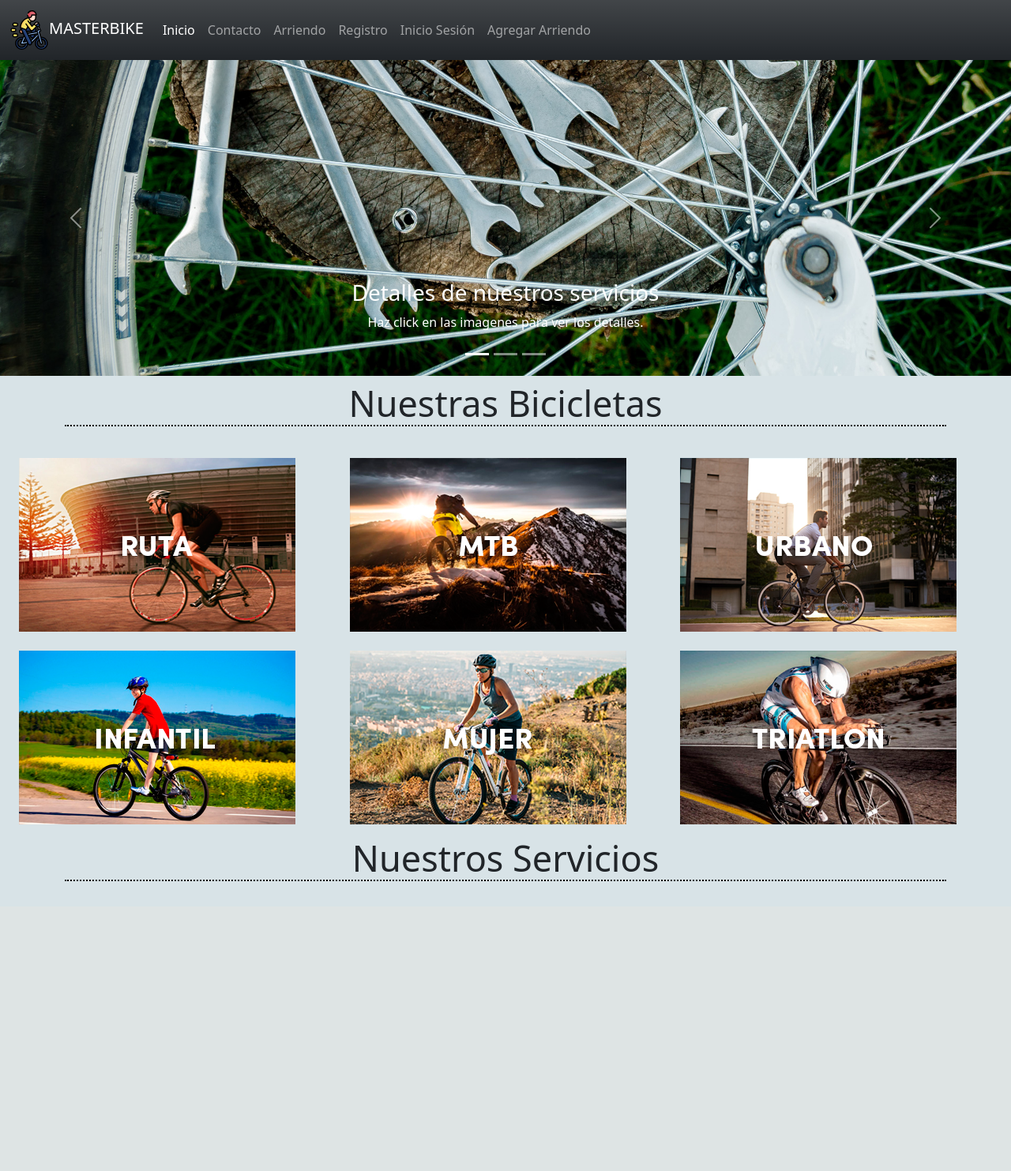
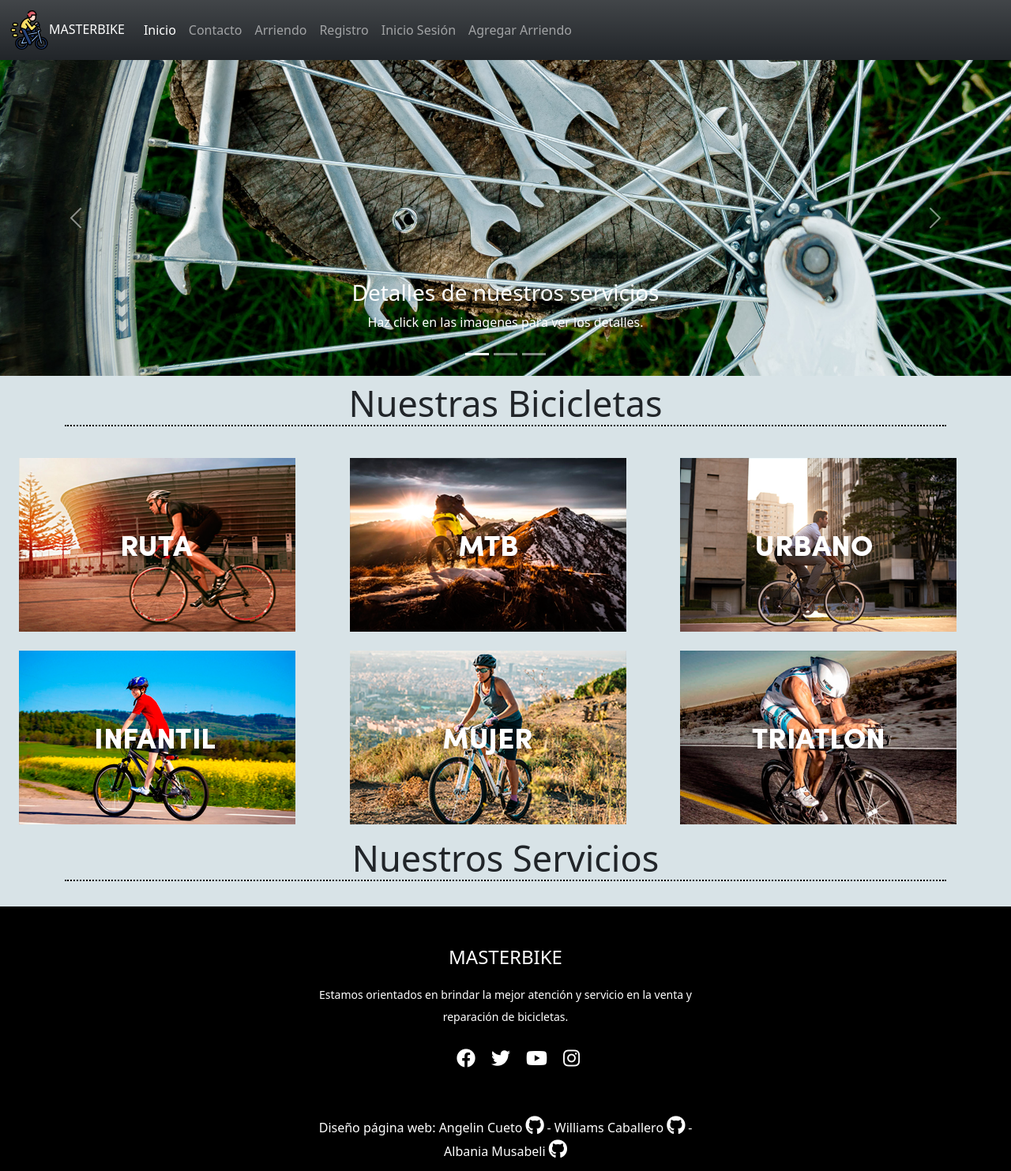
Before and after one commit to willknight27/django_masterbike, a Django app: page / in a window 1280 px wide. Shown: the whole page at 79% size. Before the commit the page ends 1116 px from the top, so only its background shows below. Run offline with Django 3.2, Linux system fonts and the light colour scheme.

Commit message:
Agregar footer a pagina principal

```diff
--- a/core/static/core/css/style.css
+++ b/core/static/core/css/style.css
@@ -21,6 +21,98 @@ nav .link .icono-bike{
 }
 
 
+footer{
+    margin: 0;
+    padding: 0;
+    background-color: black;
+    padding-top: 40px;
+    color: white;
+
+}
+
+.contenido_footer{
+    display: flex;
+    align-items: center;
+    justify-content: center;
+    flex-direction: column;
+    text-align: center;
+}
+.contenido_footer h3{
+    font-size: 1.5rem;
+    font-weight: 400;
+    text-transform: capitalize;
+    line-height: 3rem;
+    margin-bottom: 0;
+
+}
+
+.contenido_footer p{
+    max-width: 500px;
+    margin: 10px auto;
+    line-height: 28px;
+    font-size: 14px;
+}
+
+.redes_sociales {
+    list-style: none;
+    display: flex;
+    align-items: center;
+    justify-content: center;
+    margin: 1rem 0 3rem 0;
+}
+
+.redes_sociales li {
+
+    margin:0 10px;
+}
+
+.redes_sociales a {
+
+    text-decoration: none;
+    color: white;
+
+}
+
+.redes_sociales a i{
+
+    font-size: 1.5rem;
+    transition: color .4s ease;
+}
+
+.redes_sociales a:hover i{
+    color: darkcyan;
+}
+
+.footer-indicador{
+    padding: 0;
+    text-align: center;
+}
+
+.footer-indicador p{
+    font-size: 16px;
+}
+
+
+.footer_info a{
+
+    font-size: 20px;
+}
+
+span{
+    font-size: 1rem;
+
+}
+
+.link_git i{
+    color: white;
+    font-size: 1.5rem;
+    transition: color .4s ease;
+}
+
+.link_git:hover i{
+    color: darkcyan;
+
+}
 /****************************************************ESTILOS LOGIN*/
 
 .icon-google{
--- a/core/templates/core/base.html
+++ b/core/templates/core/base.html
@@ -44,9 +44,9 @@
         {% block contenido %}{% endblock   %}
     </main>
 
-    <footer>
-
-    </footer>
+<div class="contenedor_footer">
+        {% block footer %}{% endblock  %}
+</div>
 
 
 
--- a/core/templates/core/home.html
+++ b/core/templates/core/home.html
@@ -66,5 +66,26 @@
     <br>
 </div>
 
+{% endblock  %}
 
+{% block footer %}
+<footer>
+    <div class="contenido_footer">
+        <h3>MASTERBIKE</h3>
+        <p>Estamos orientados en brindar la mejor atención y servicio en la venta y reparación de bicicletas.</p>
+        <ul class="redes_sociales">
+            <li><a href="#"><i class="fab fa-facebook"></i></a></li>
+            <li><a href="#"><i class="fab fa-twitter"></i></a></li>
+            <li><a href="#"><i class="fab fa-youtube"></i></a></li>
+            <li><a href="#"><i class="fab fa-instagram"></i></a></li>
+        </ul>
+
+        <p class="footer_info">
+            <span> Diseño página web: Angelin Cueto </span><a class="link_git" target="_blank" href="#"><i class="fab fa-github"></i></a>
+            <span> - Williams Caballero </span><a target="_blank" class="link_git" href="#"><i class="fab fa-github"></i></a>
+            <span> - Albania Musabeli </span><a class="link_git" target="_blank" href="#"><i class="fab fa-github"></i></a>
+
+        </p>
+    </div>
+</footer>
 {% endblock  %}
```
